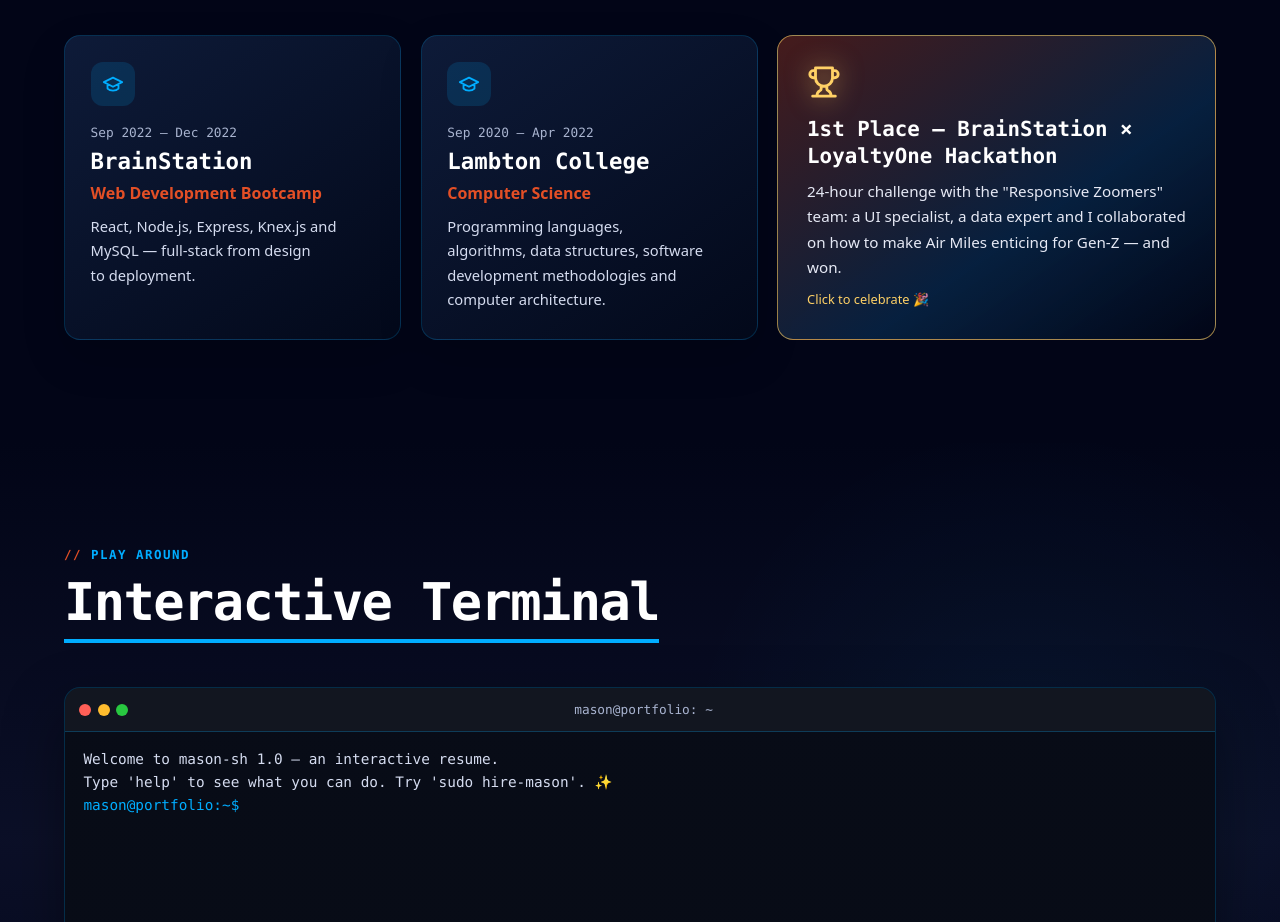
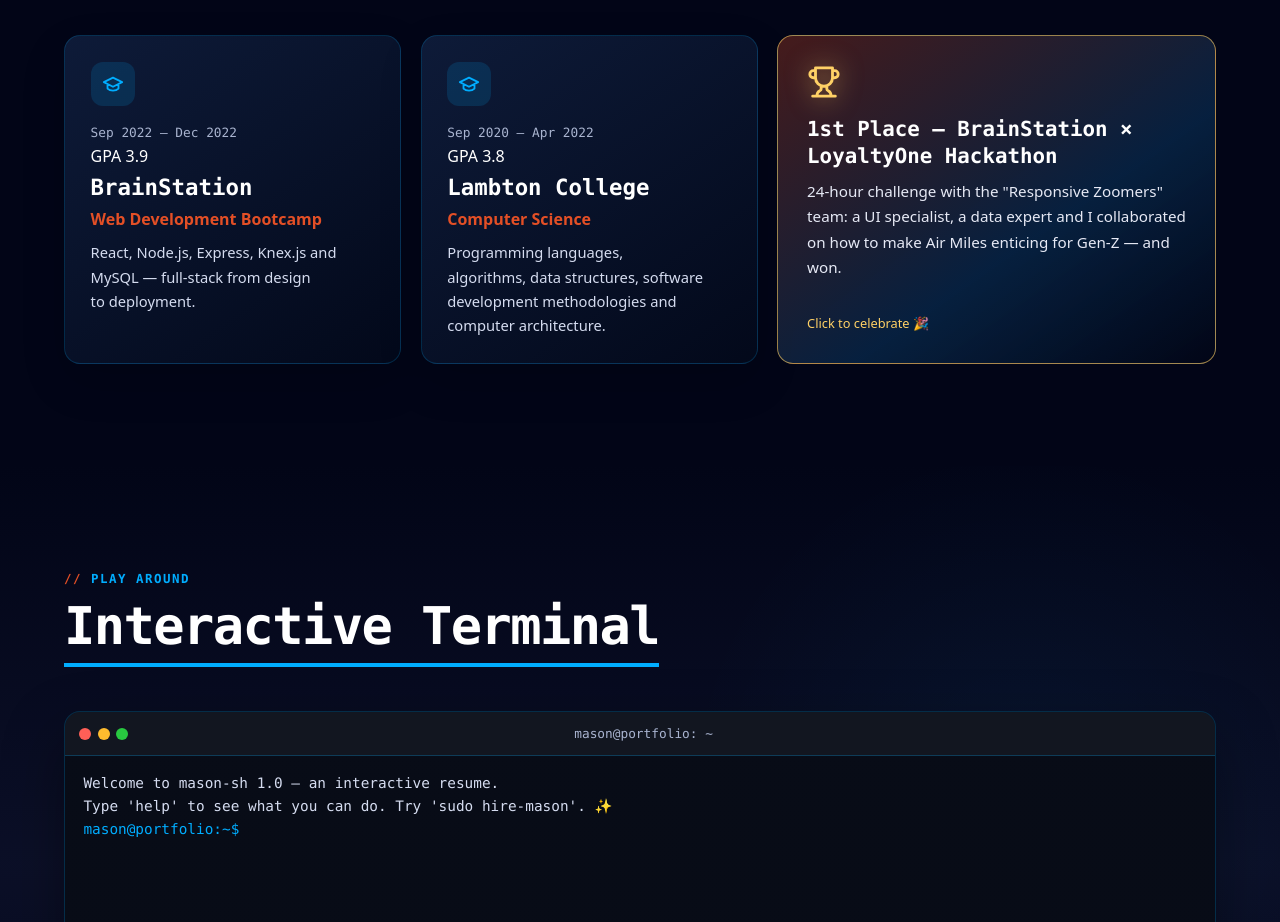
Before and after one commit to Masons-coding/my-resume-website, a React (Create React App) app: page / in a window 1280 px wide. Shown: the part 8140-9062 px from the top of the page. Built offline with nearby package versions, Linux system fonts and the light colour scheme; a web font is replaced by a local one.

Commit message:
Display GPA on education cards

```diff
--- a/src/components/Education/Education.js
+++ b/src/components/Education/Education.js
@@ -17,7 +17,14 @@
               <span className="education__icon">
                 <Icon name="cap" size={22} />
               </span>
-              <p className="education__period">{e.period}</p>
+              <div className="education__meta">
+                <p className="education__period">{e.period}</p>
+                {e.gpa && (
+                  <span className="education__gpa">
+                    <span>GPA</span> {e.gpa}
+                  </span>
+                )}
+              </div>
               <h3 className="education__school">{e.school}</h3>
               <p className="education__program">{e.program}</p>
               <p className="education__detail">{e.detail}</p>
```
